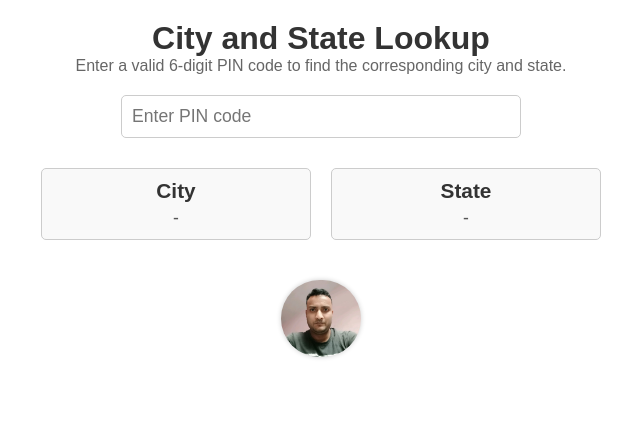
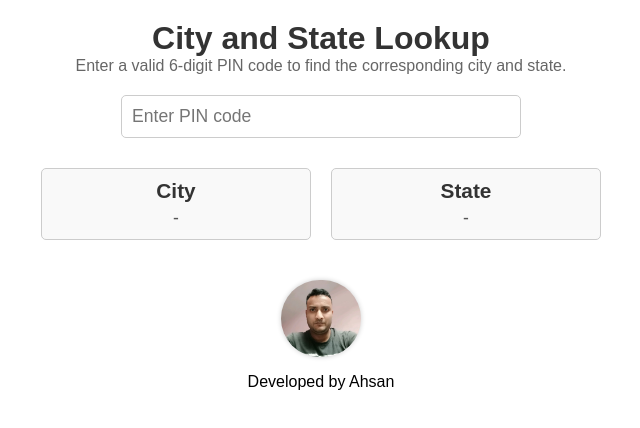
Before and after one commit to Ahsanasgha/city-state, a React (Create React App) app: page / in a window 1280 px wide. Shown: the top 428 px of the page, without its empty margins (319-959 px from the left). Built offline with nearby package versions, Linux system fonts and the light colour scheme.

Commit message:
developer name

```diff
--- a/package.json
+++ b/package.json
@@ -40,6 +40,6 @@
     ]
   },
   "devDependencies": {
-    "gh-pages": "^6.1.1"
+    "gh-pages": "^6.2.0"
   }
 }
--- a/src/components/City.js
+++ b/src/components/City.js
@@ -76,6 +76,7 @@ function City() {
         src={Image}
         alt="Decorative"
       />
+      <p>Developed by Ahsan</p>
     </div>
   );
 }
```
Also changed, not shown: 1 other file (tests, documents, lock files or other folders).
